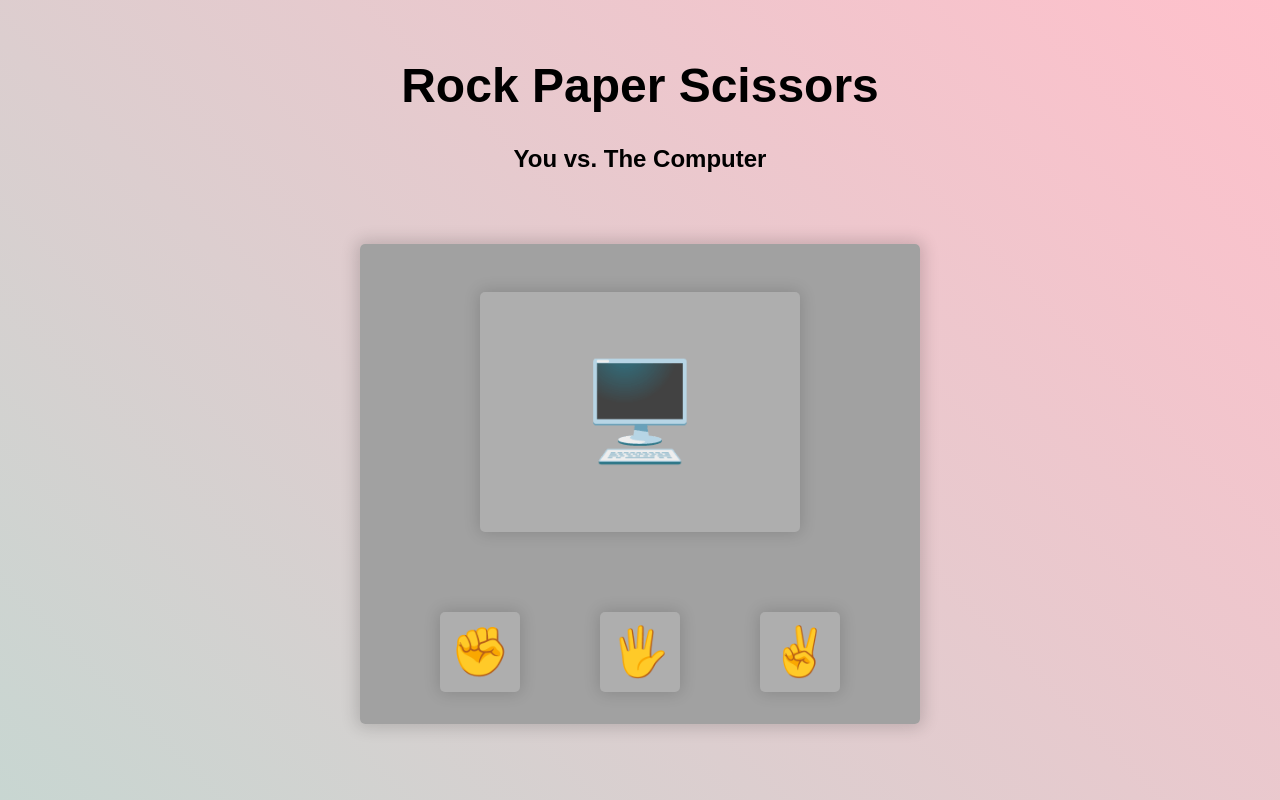
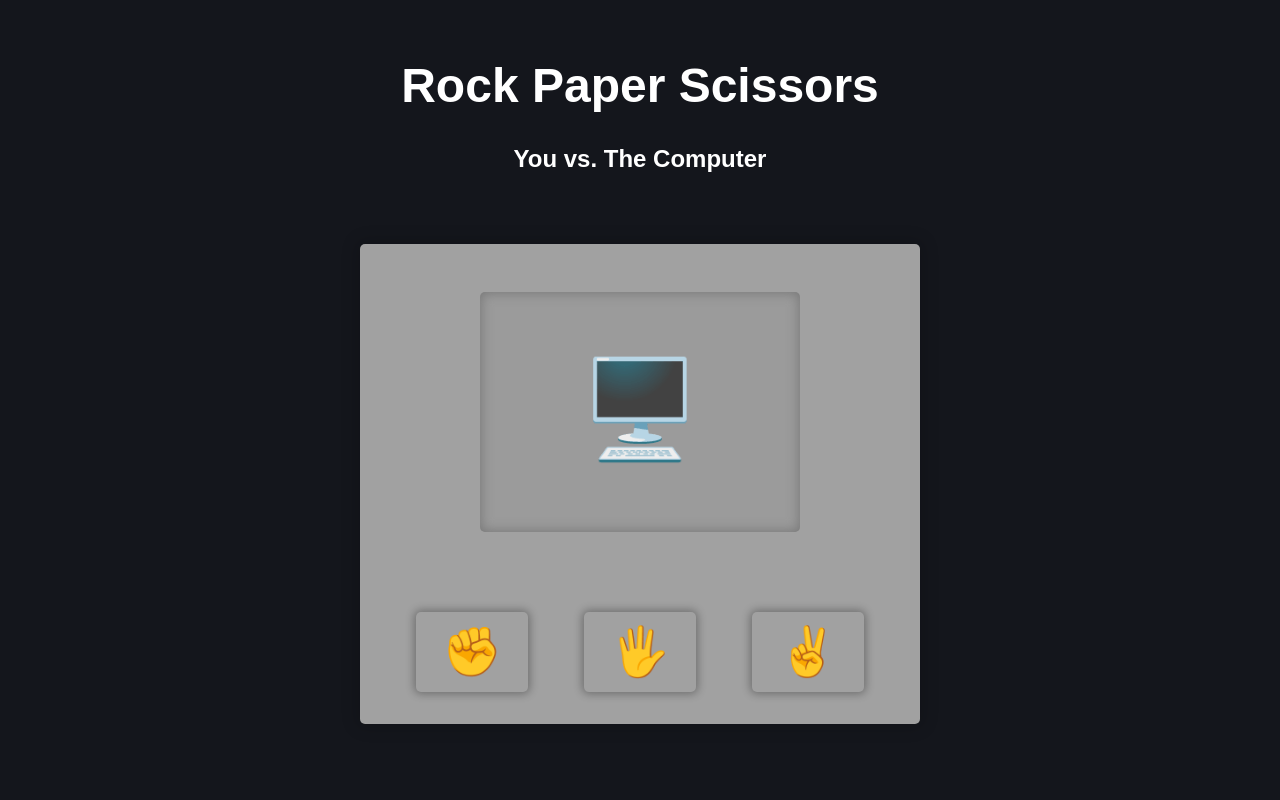
Before and after one commit to syko99/RockPaperScissorsPub, a plain HTML site: page index.html in a window 1280 px wide. Drawn offline with Linux system fonts and the light colour scheme.

Commit message:
changed background color

```diff
--- a/index.html
+++ b/index.html
@@ -2,7 +2,8 @@
 <html lang="en">
     <head>
         <meta http-equiv="Content-Type" content="text/html;charset=UTF-8">
-        <title>Rock Paper Scissors Console</title>
+        <meta name="viewport" width="device-width, initial-scale=1.0">
+        <title>Rock Paper Scissors</title>
         <!-- Style & Script -->
         <script src="" defer></script>
         <link rel="stylesheet" href="style.css">
--- a/style.css
+++ b/style.css
@@ -3,26 +3,14 @@ body{
     margin: 0;
     height: 100vh;
     width: 100%;
-    background: linear-gradient(45deg, rgba(0, 255, 200, 0.616), pink);
-    background-size: 400%;
-    animation: background-shift 10s ease 0s infinite;
+    background-color: rgb(20,22,28);
     display: grid;
     place-items: center;
-}
-@keyframes background-shift {
-	0% {
-		background-position: 50% 50%;
-	}
-	50% {
-		background-position: 100% 0%;
-	}
-	100% {
-		background-position: 50% 50%;
-	}
 }
 header{
     font-family: sans-serif;
     text-align: center;
+    color: white;
 }
 header h1{
     font-size: 3rem;
@@ -48,25 +36,25 @@ header h1{
 #hand__comp{
     width: 20rem;
     height: 15rem;
-    box-shadow: inset 0 0 20rem 20rem rgba(194, 194, 194, 0.363),
-    0 0 1rem 1px rgba(0, 0, 0, 0.158);
+    box-shadow: inset 0 0 12px 1px rgba(92, 92, 92, 0.555);
+    background-color: rgb(155, 155, 155);
     border-radius: 5px;
     font-size: 6rem;
     display: grid;
     place-items: center;
 }
 #hand__comp-emoji{
-    animation: floating 1s ease-in-out 0s infinite;
+    animation: floating 1.5s ease-in-out 0s infinite;
 }
 @keyframes floating {
     0%{
         transform: translateY(0px);
     }
     25%{
-        transform: translateY(-3px);
+        transform: translateY(-2px);
     }
     75%{
-        transform: translateY(3px);
+        transform: translateY(2px);
     }
     100%{
         transform: translateY(0px);
@@ -81,12 +69,17 @@ header h1{
     align-items: center;
 }
 .hands{
-    box-shadow: inset 0 0 20rem 20rem rgba(194, 194, 194, 0.363),
-    0 0 1rem 1px rgba(0, 0, 0, 0.158);
-    width: 5rem;
+    box-shadow:0 0 8px 2px rgba(0, 0, 0, 0.308);
+    width: 7rem;
     height: 5rem;
     display: grid;
     place-items: center;
     font-size: 3rem;
     border-radius: 5px;
+    cursor: pointer;
 }
+.hands:hover{
+    box-shadow: inset 0 0 20rem 20rem rgba(207, 207, 207, 0.363),
+    0 0 1rem 1px rgba(0, 0, 0, 0.158);
+    transform: translateY(-2px);
+}
```
